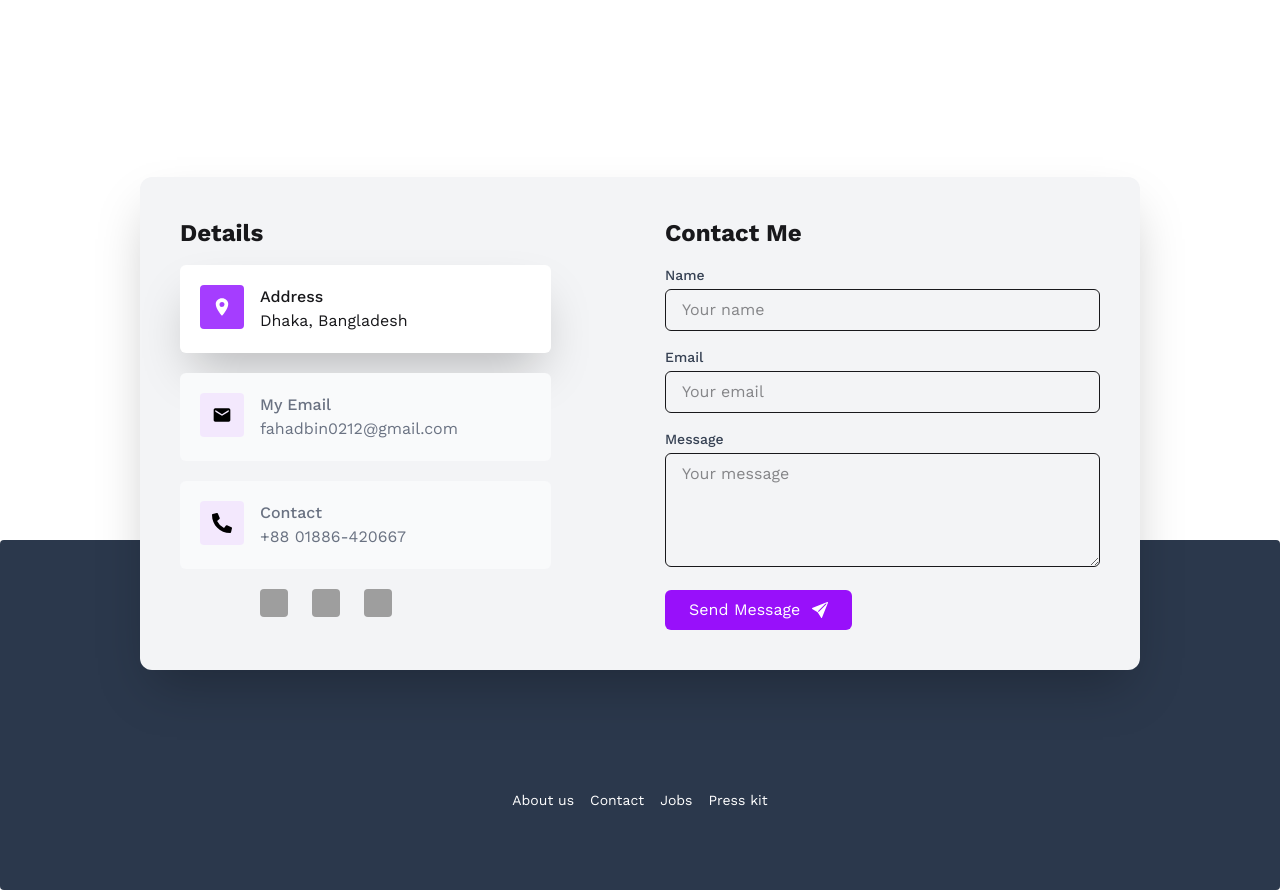
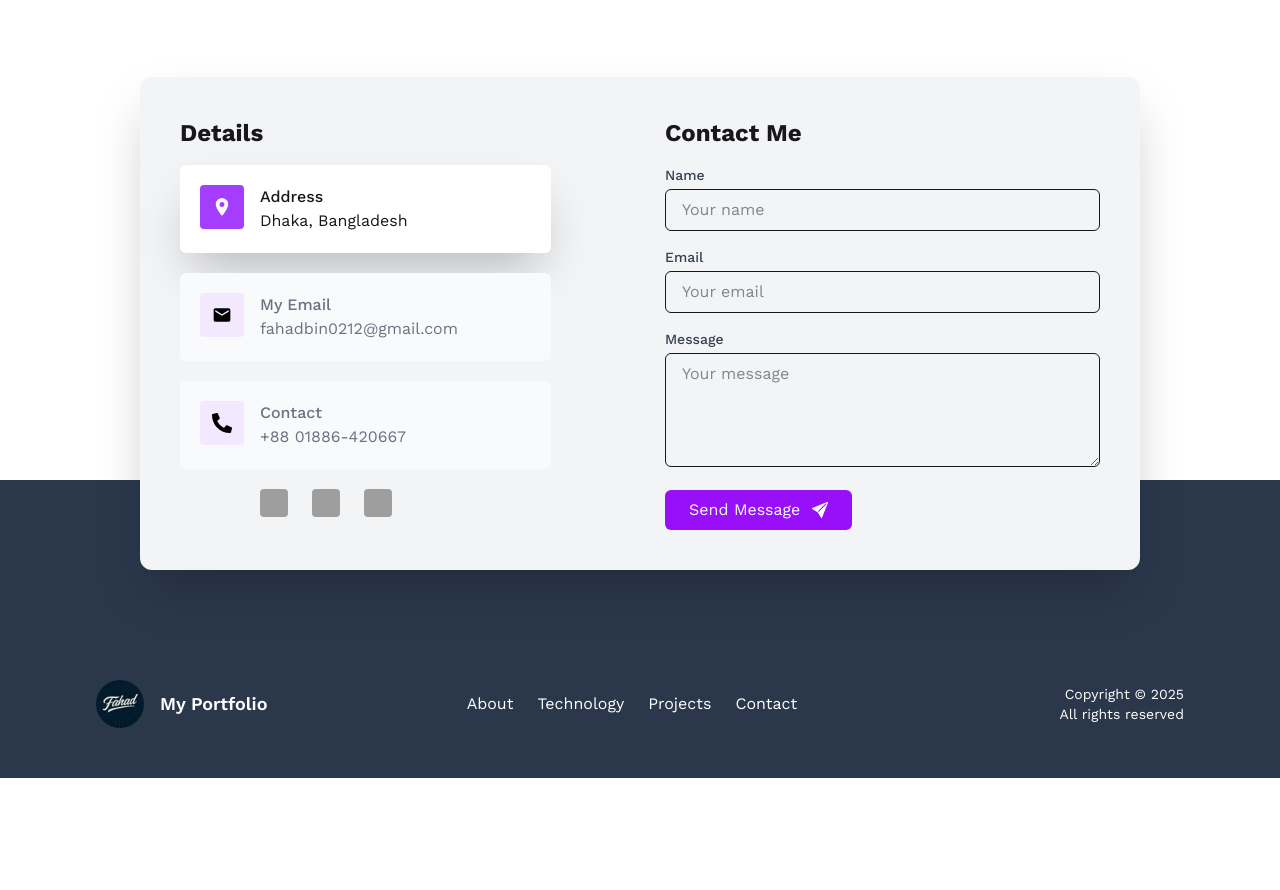
Before and after one commit to Fahadbinhai/fahad-bin-hai-portfolio, a React (Vite) app: page / in a window 1280 px wide. Shown: the part 4520-5410 px from the top of the page. After the commit the page ends 5298 px from the top, so only its background shows below. Built offline with nearby package versions, Linux system fonts and the light colour scheme; grey boxes are pictures that could not be loaded.

Commit message:
complite

```diff
--- a/src/Components/HomePage/HomePage.jsx
+++ b/src/Components/HomePage/HomePage.jsx
@@ -21,7 +21,7 @@ const HomePage = () => {
             <ProjectsSection />
 
             {/* Contact Form overlapping above Footer */}
-            <div className="relative z-30 -mb-[170px] mt-[300px]">
+            <div className="relative z-30 -mb-[130px] mt-[200px]">
                 <ContactMeCard />
             </div>
 
--- a/src/MainComponents/Footer/Footer.jsx
+++ b/src/MainComponents/Footer/Footer.jsx
@@ -1,18 +1,31 @@
 import React from 'react';
+import logo from '../../assets/logo/Logo.jpg';
 
 const Footer = () => {
     return (
-        <footer className="footer footer-horizontal footer-center bg-[#2B384C] text-white rounded p-10 h-[350px]">
-            <nav className="grid grid-flow-col gap-4 mt-[170px]">
-                <a className="link link-hover">About us</a>
-                <a className="link link-hover">Contact</a>
-                <a className="link link-hover">Jobs</a>
-                <a className="link link-hover">Press kit</a>
-            </nav>
+        <footer className="bg-[#2B384C] text-white pt-[200px] pb-[50px]">
+            <div className="max-w-[1300px] lg:px-24 mx-auto grid grid-cols-1 md:grid-cols-3 gap-6 items-center text-center md:text-left">
 
-            {/* <aside>
-                <p>Copyright © {new Date().getFullYear()} - All right reserved by ACME Industries Ltd</p>
-            </aside> */}
+                {/* Logo and Name */}
+                <div className="flex flex-row items-center gap-4">
+                    <img className="w-12 h-12 rounded-full" src={logo} alt="Logo" />
+                    <p className="font-semibold text-lg">My Portfolio</p>
+                </div>
+
+                {/* Navigation Links */}
+                <nav className="flex flex-row gap-6 md:items-center">
+                    <a className="link link-hover">About</a>
+                    <a className="link link-hover">Technology</a>
+                    <a className="link link-hover">Projects</a>
+                    <a className="link link-hover">Contact</a>
+                </nav>
+
+                {/* Copyright */}
+                <aside className="text-sm md:text-right">
+                    <p>Copyright © {new Date().getFullYear()}</p>
+                    <p>All rights reserved</p>
+                </aside>
+            </div>
         </footer>
     );
 };
```
